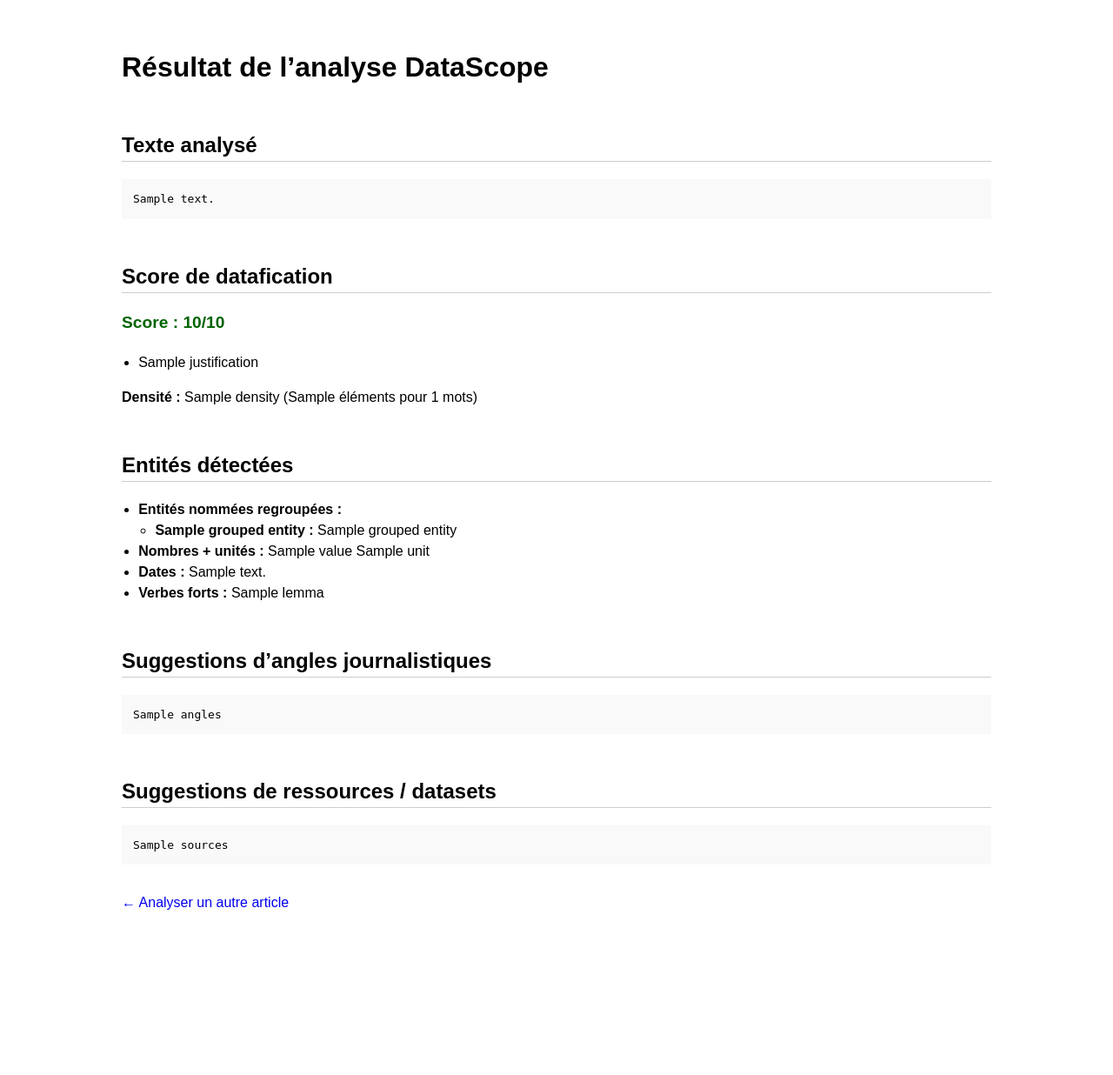
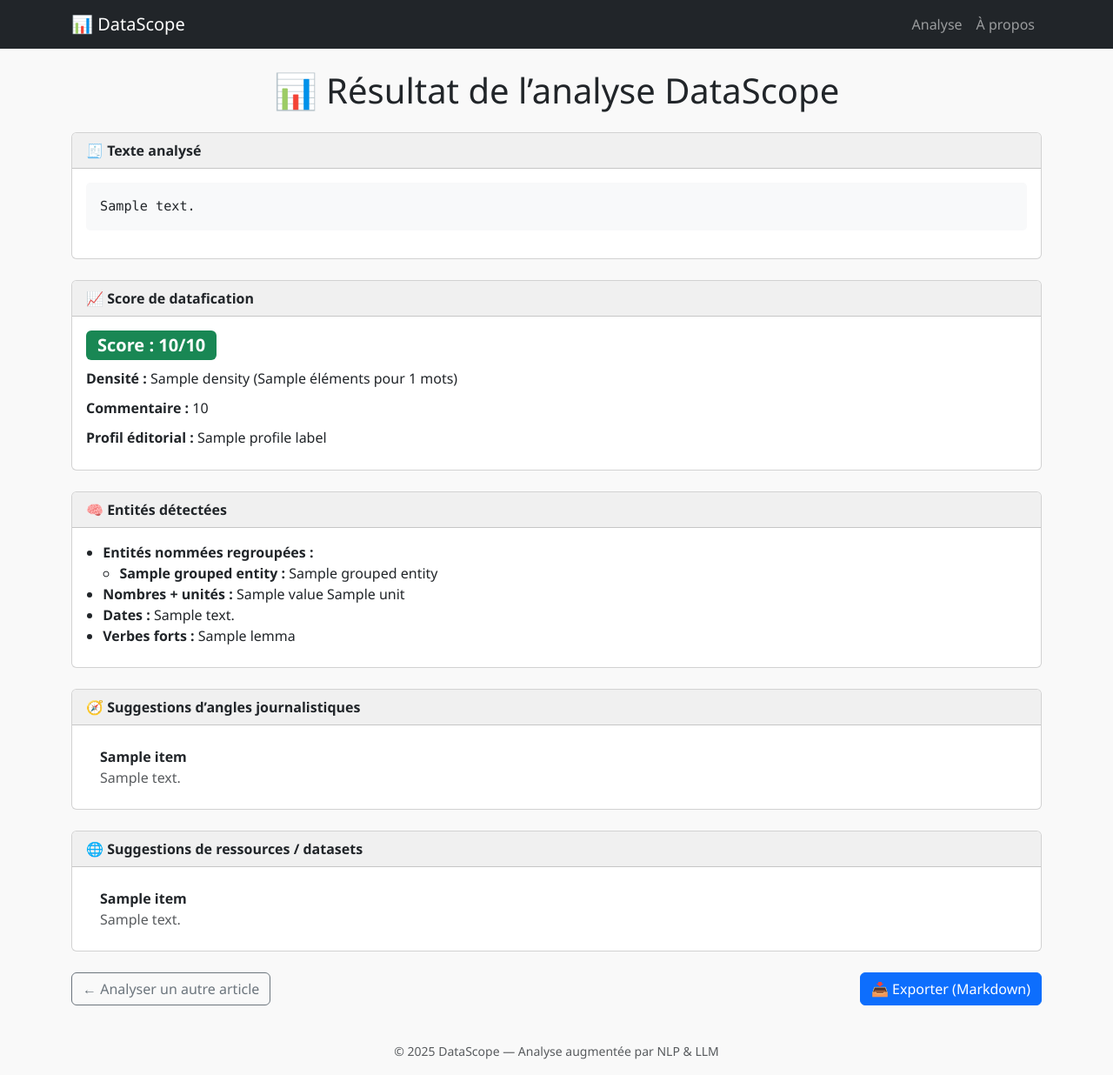
Before and after one commit to hericlibong/datascope_project, a Flask app: template app/templates/results.html in a window 1280 px wide. Shown: the whole page at 87% size. Before the commit the page ends 1046 px from the top, so only its background shows below. Run offline with Flask 3, Linux system fonts and the light colour scheme; the template is opened without the code that fills it: most values are stand-ins (such as "Sample title", 1, 10 or a date in 2020).

Commit message:
added css and static style

```diff
--- /dev/null
+++ b/app/static/style.css
@@ -0,0 +1,27 @@
+body {
+    font-family: 'Segoe UI', sans-serif;
+    background-color: #f9f9f9;
+  }
+
+  pre.text-wrap {
+    white-space: pre-wrap;
+    word-break: break-word;
+    background-color: #f8f9fa;
+    padding: 1rem;
+    border-radius: 5px;
+    font-size: 0.95rem;
+  }
+
+  .card-header {
+    background-color: #f0f0f0;
+    font-weight: bold;
+  }
+
+  ul {
+    padding-left: 1.2em;
+    margin-bottom: 0.5rem;
+  }
+
+  .card-body p {
+    margin-bottom: 0.6rem;
+  }
--- /dev/null
+++ b/app/templates/base.html
@@ -0,0 +1,32 @@
+<!doctype html>
+<html lang="fr">
+<head>
+  <meta charset="utf-8">
+  <title>DataScope</title>
+  <link href="https://cdn.jsdelivr.net/npm/bootstrap@5.3.3/dist/css/bootstrap.min.css" rel="stylesheet">
+  <link rel="stylesheet" href="{{ url_for('static', filename='style.css') }}">
+</head>
+<body>
+
+  <nav class="navbar navbar-expand-lg navbar-dark bg-dark">
+    <div class="container-md">
+      <a class="navbar-brand" href="/">📊 DataScope</a>
+      <div>
+        <ul class="navbar-nav ms-auto">
+          <li class="nav-item"><a class="nav-link" href="/">Analyse</a></li>
+          <li class="nav-item"><a class="nav-link" href="/about">À propos</a></li>
+        </ul>
+      </div>
+    </div>
+  </nav>
+
+  <main class="container-md py-4">
+    {% block content %}{% endblock %}
+  </main>
+
+  <footer class="text-center text-muted py-3">
+    <small>© 2025 DataScope — Analyse augmentée par NLP & LLM</small>
+  </footer>
+
+</body>
+</html>
--- a/app/templates/results.html
+++ b/app/templates/results.html
@@ -1,39 +1,32 @@
-<!doctype html>
-<html lang="fr">
-<head>
-  <meta charset="utf-8">
-  <title>Résultat – DataScope</title>
-  <style>
-    body { font-family: sans-serif; line-height: 1.5; padding: 2em; max-width: 1000px; margin: auto; }
-    h2 { border-bottom: 1px solid #ccc; margin-top: 2em; }
-    pre { background: #f9f9f9; padding: 1em; overflow-x: auto; }
-    ul { padding-left: 1.2em; }
-    .score { font-size: 1.2em; font-weight: bold; color: darkgreen; }
-    .section { margin-bottom: 2em; }
-  </style>
-</head>
-<body>
+{% extends "base.html" %}
+{% block content %}
 
-  <h1>Résultat de l’analyse DataScope</h1>
 
-  <div class="section">
-    <h2>Texte analysé</h2>
-    <pre>{{ article_text }}</pre>
+    <h1 class="text-center mb-4">📊 Résultat de l’analyse DataScope</h1>
+
+    <!-- Texte analysé -->
+    <div class="card mb-4">
+      <div class="card-header">🧾 Texte analysé</div>
+      <div class="card-body">
+        <pre class="text-wrap">{{ article_text }}</pre>
+      </div>
     </div>
 
-  <div class="section">
-    <h2>Score de datafication</h2>
-    <p class="score">Score : {{ score.score }}/10</p>
-    <ul>
-      {% for j in score.justifications %}
-        <li>{{ j }}</li>
-      {% endfor %}
-    </ul>
+    <!-- Score -->
+    <div class="card mb-4">
+      <div class="card-header">📈 Score de datafication</div>
+      <div class="card-body">
+        <p><span class="badge bg-success fs-5">Score : {{ score.score }}/10</span></p>
         <p><strong>Densité :</strong> {{ score.density }} ({{ score.structured_items }} éléments pour {{ score.word_count }} mots)</p>
+        <p><strong>Commentaire :</strong> {{ score_comment }}</p>
+        <p><strong>Profil éditorial :</strong> {{ profile_label }}</p>
+      </div>
     </div>
 
-  <div class="section">
-    <h2>Entités détectées</h2>
+    <!-- Entités -->
+    <div class="card mb-4">
+      <div class="card-header">🧠 Entités détectées</div>
+      <div class="card-body">
         <ul>
           <li><strong>Entités nommées regroupées :</strong>
             <ul>
@@ -63,20 +56,53 @@
           </li>
         </ul>
       </div>
-
-  <div class="section">
-    <h2>Suggestions d’angles journalistiques</h2>
-    <pre>{{ angles }}</pre>
     </div>
 
-  <div class="section">
-    <h2>Suggestions de ressources / datasets</h2>
-    <pre>{{ sources }}</pre>
+    <!-- Angles -->
+    <div class="card mb-4">
+        <div class="card-header">🧭 Suggestions d’angles journalistiques</div>
+        <div class="card-body">
+          <ul class="list-group list-group-flush">
+            {% for item in parsed_angles %}
+              <li class="list-group-item">
+                <strong>{{ item.title }}</strong><br>
+                <span class="text-muted">{{ item.content }}</span>
+              </li>
+            {% endfor %}
+          </ul>
+        </div>
       </div>
 
-  <div class="section">
-    <a href="/" style="text-decoration: none;">← Analyser un autre article</a>
+
+    <!-- Sources -->
+    <div class="card mb-4">
+        <div class="card-header">🌐 Suggestions de ressources / datasets</div>
+        <div class="card-body">
+          <ul class="list-group list-group-flush">
+            {% for item in parsed_sources %}
+              <li class="list-group-item">
+                <strong>{{ item.title }}</strong><br>
+                <span class="text-muted">{{ item.content }}</span>
+              </li>
+            {% endfor %}
+          </ul>
+        </div>
       </div>
 
-</body>
-</html>
+
+    <!-- Actions -->
+    <div class="d-flex justify-content-between">
+      <a href="/" class="btn btn-outline-secondary">← Analyser un autre article</a>
+      <form method="POST" action="/download">
+        <input type="hidden" name="article_text" value="{{ article_text }}">
+        <input type="hidden" name="score" value="{{ score }}">
+        <input type="hidden" name="score_comment" value="{{ score_comment }}">
+        <input type="hidden" name="profile" value="{{ profile_label }}">
+        <input type="hidden" name="entities" value="{{ entities }}">
+        <input type="hidden" name="angles" value="{{ angles }}">
+        <input type="hidden" name="sources" value="{{ sources }}">
+        <button type="submit" class="btn btn-primary">📥 Exporter (Markdown)</button>
+      </form>
+    </div>
+  </div>
+{% endblock %}
```
Also changed, not shown: app/routes.py (+40 -2 lines), app/templates/about.html (added, +22 -0 lines), app/templates/analyze.html (+20 -20 lines), core/export_utils.py (added, +31 -0 lines), core/llm_engine.py (+11 -0 lines), core/nlp_utils.py (+36 -0 lines), uploads/En_Sarthe_la_Ronde_de.txt (added, +20 -0 lines), 1 other file. Lines whose indentation alone changed are shown as unchanged.
